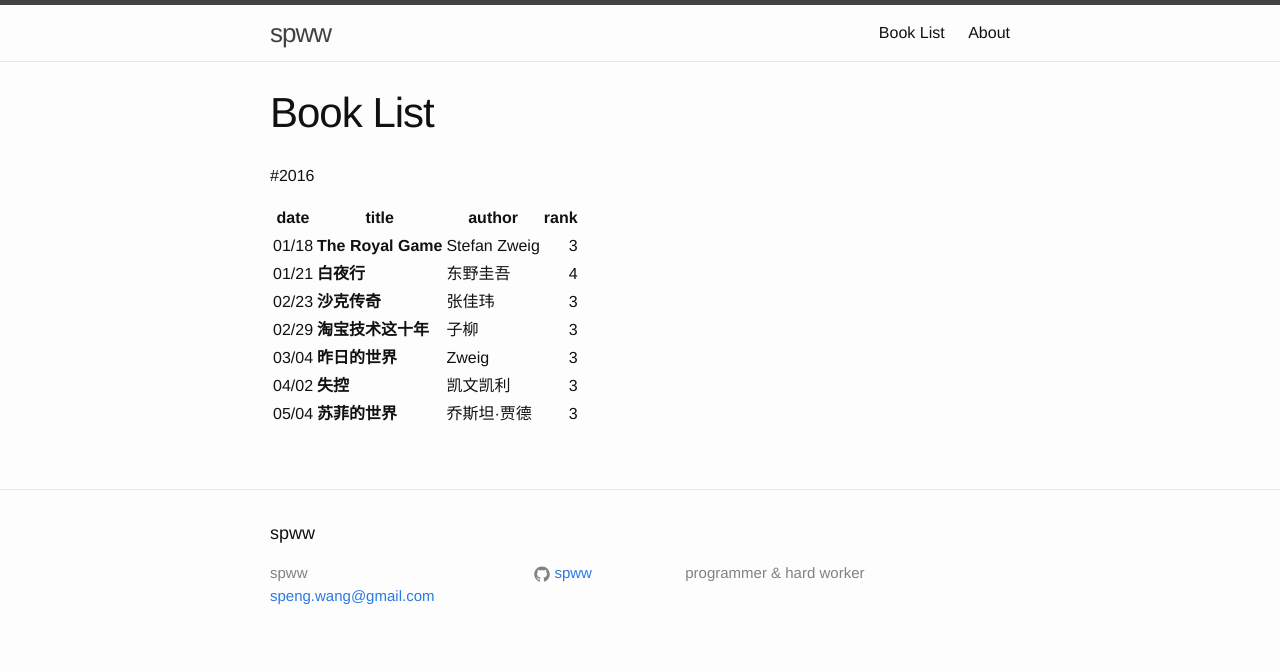
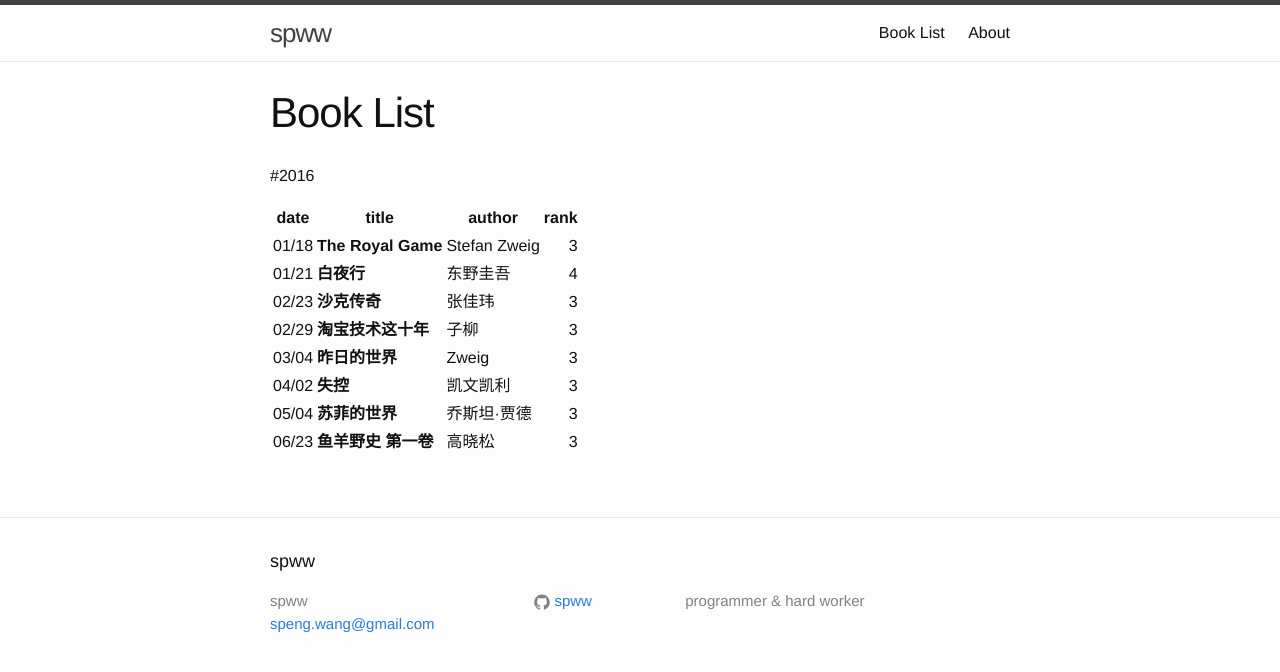
Before and after one commit to SPWW/oldblog, a Jekyll site: the page built from Reading.md, in a window 1280 px wide. Shown: the top 672 px of the page. Built offline with Jekyll 4.4.1, drawn with Linux system fonts in a browser that asks for light colours.

Commit message:
Update Reading.md

```diff
--- a/Reading.md
+++ b/Reading.md
@@ -15,3 +15,4 @@ permalink: /Reading/
 |03/04   |**昨日的世界**    |Zweig       |3    |
 |04/02   |**失控**        |凯文凯利       |3    |
 |05/04   |**苏菲的世界**        |乔斯坦·贾德       |3    |
+|06/23   |**鱼羊野史 第一卷**        |高晓松       |3    |
```
